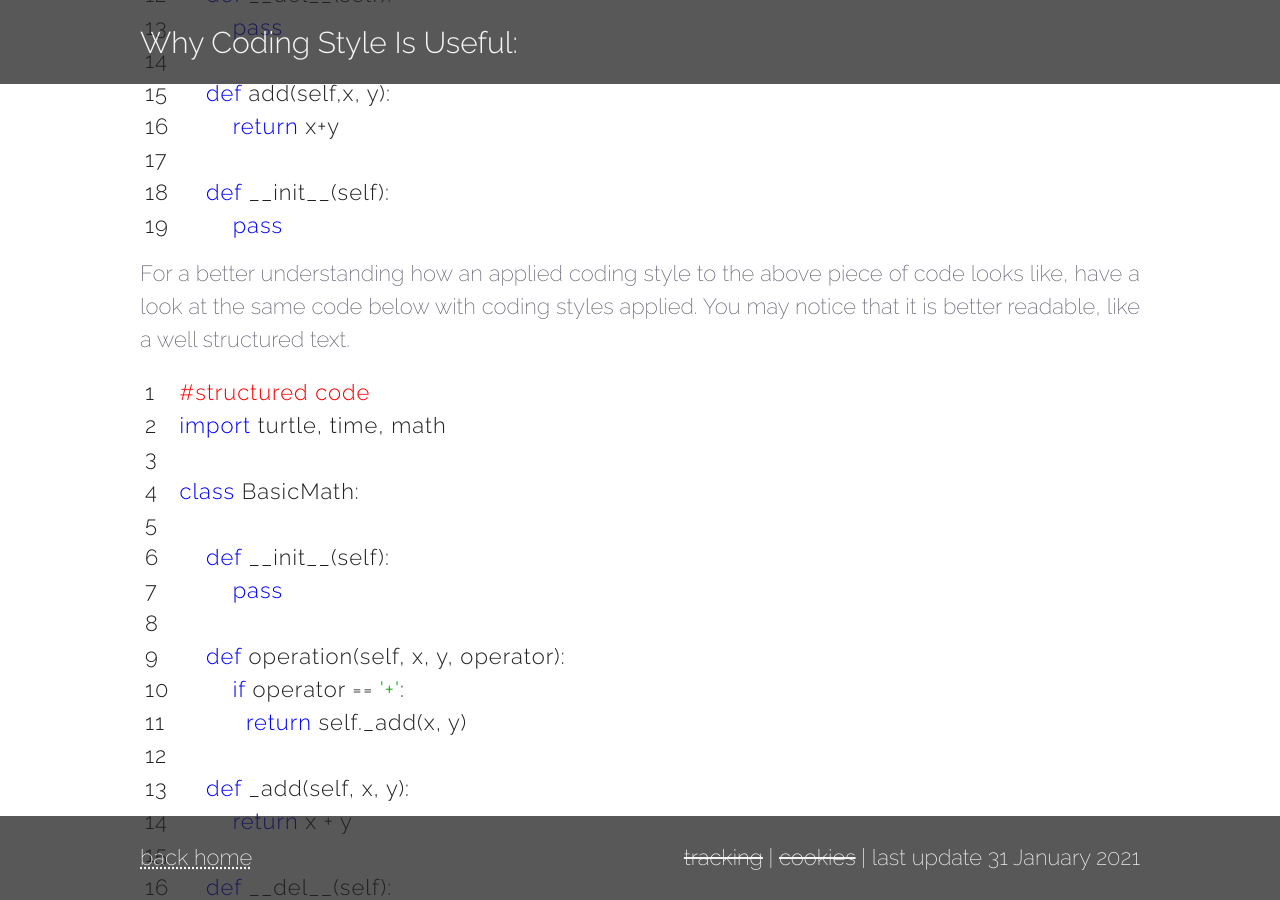
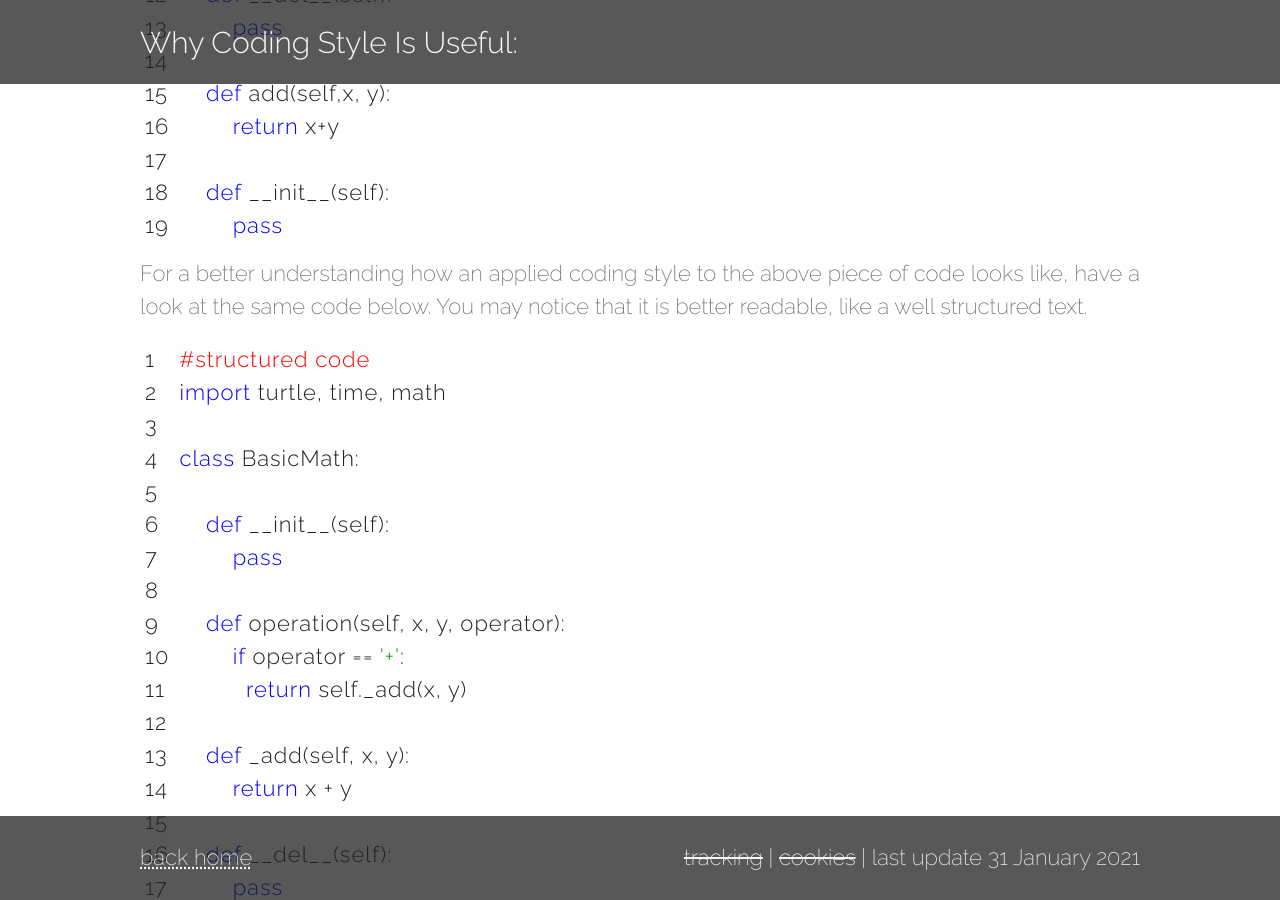
Before and after one commit to ZackDev/zackdev.github.io, a Jekyll site: the page built from _posts/2020-07-25-why-coding-style-is-useful.md, in a window 1280 px wide and 900 px high, scrolled down 765 px. Built offline with Jekyll 4.4.1, drawn with Linux system fonts in a browser that asks for light colours.

Commit message:
removed content redundancy

```diff
--- a/_posts/2020-07-25-why-coding-style-is-useful.md
+++ b/_posts/2020-07-25-why-coding-style-is-useful.md
@@ -32,7 +32,7 @@ class BasicMath():
 
 {% endhighlight %}
 
-For a better understanding how an applied coding style to the above piece of code looks like, have a look at the same code below with coding styles applied. You may notice that it is better readable, like a well structured text.
+For a better understanding how an applied coding style to the above piece of code looks like, have a look at the same code below. You may notice that it is better readable, like a well structured text.
 
 {% highlight python linenos %}
 #structured code
```
